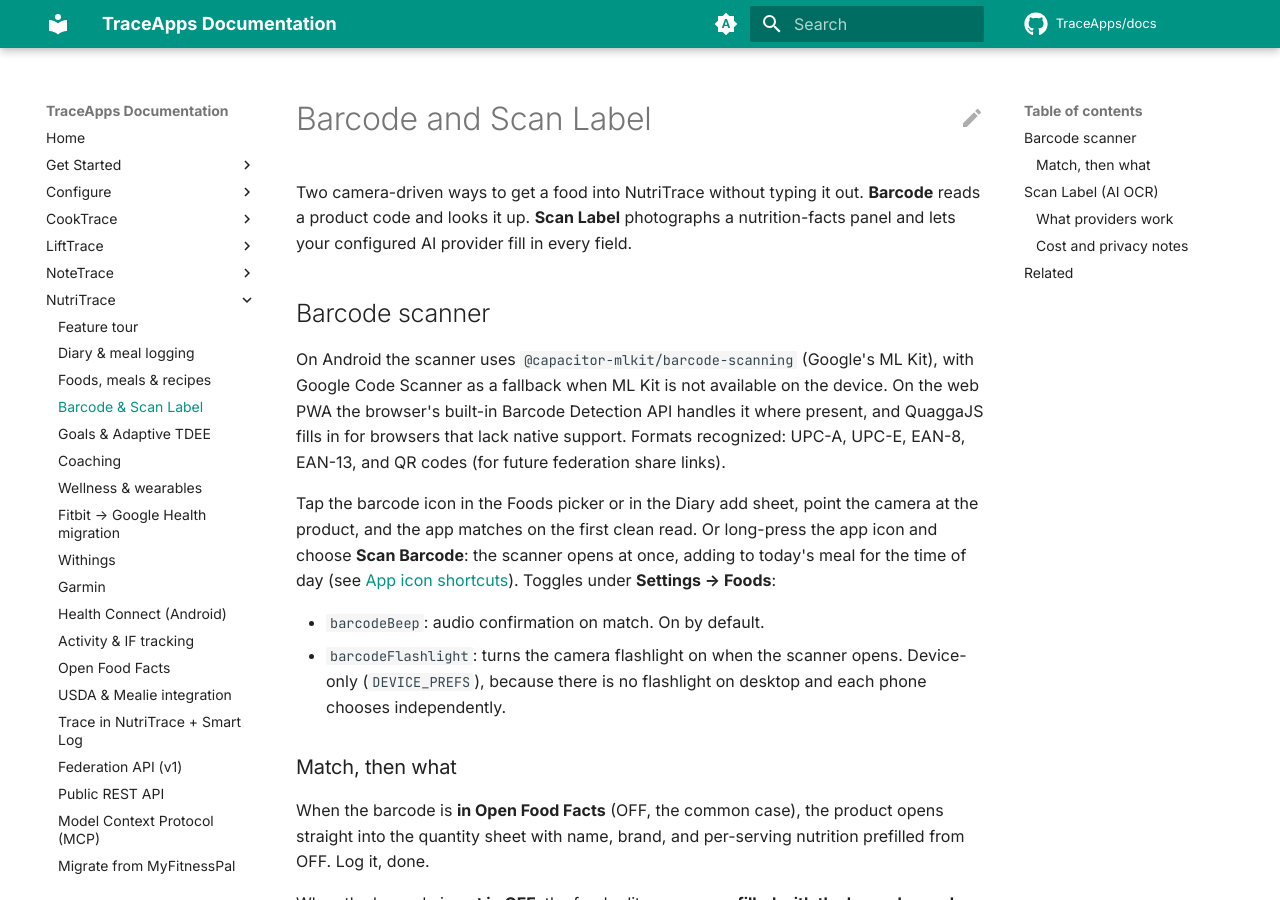
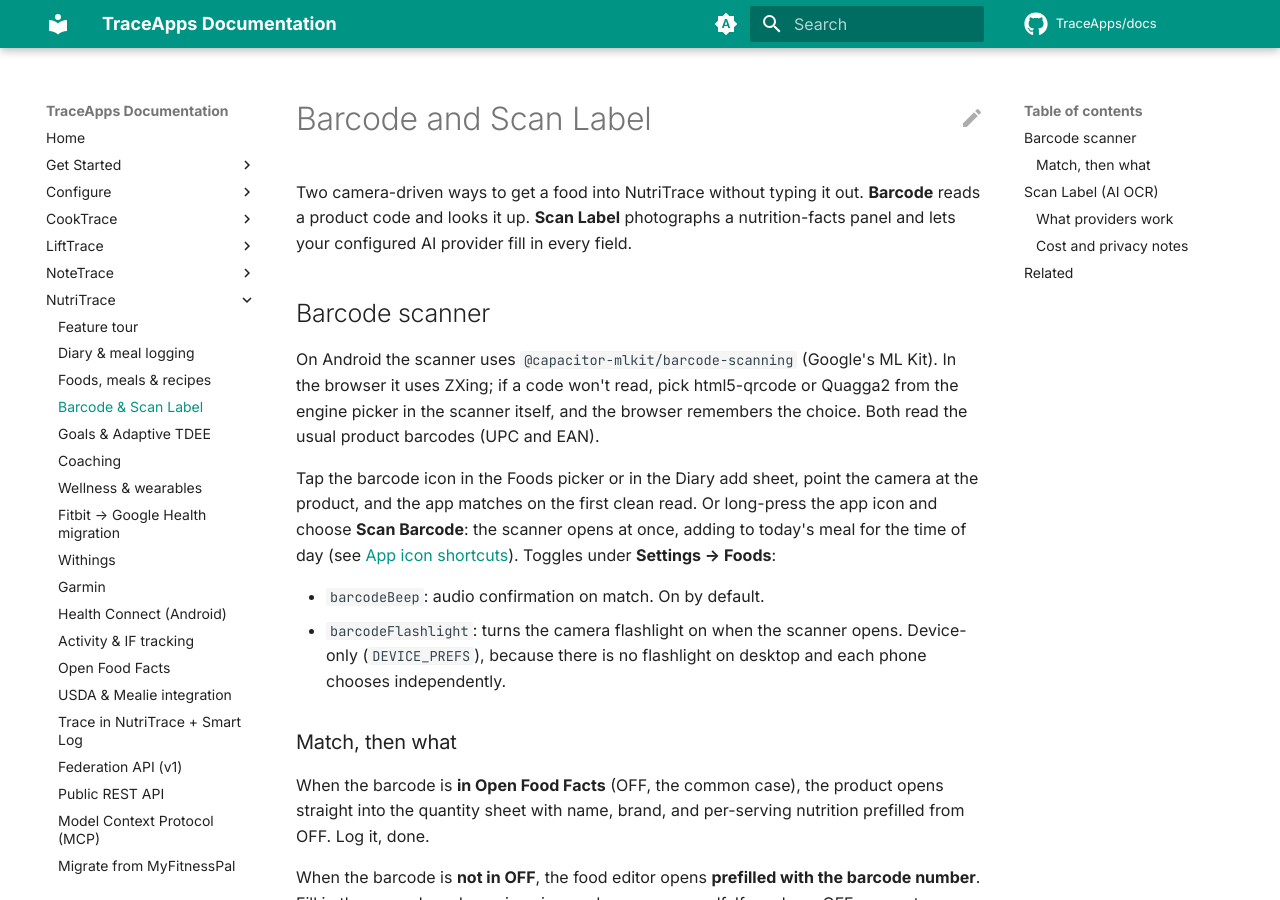
Before and after one commit to TraceApps/docs, an MkDocs documentation site: the page built from docs/nutritrace/scan.md, in a window 1280 px wide and 900 px high. Built offline with MkDocs 1.6.1 and Material for MkDocs 9.7.7, drawn with Linux system fonts in a browser that asks for light colours; comment, search, counter and statistics services are not loaded.

Commit message:
docs: the browser barcode scanner is ZXing, with html5-qrcode and Quagga2 to pick (cooktrace#103)

```diff
--- a/docs/nutritrace/scan.md
+++ b/docs/nutritrace/scan.md
@@ -4,7 +4,7 @@ Two camera-driven ways to get a food into NutriTrace without typing it out. **Ba
 
 ## Barcode scanner
 
-On Android the scanner uses `@capacitor-mlkit/barcode-scanning` (Google's ML Kit), with Google Code Scanner as a fallback when ML Kit is not available on the device. On the web PWA the browser's built-in Barcode Detection API handles it where present, and QuaggaJS fills in for browsers that lack native support. Formats recognized: UPC-A, UPC-E, EAN-8, EAN-13, and QR codes (for future federation share links).
+On Android the scanner uses `@capacitor-mlkit/barcode-scanning` (Google's ML Kit). In the browser it uses ZXing; if a code won't read, pick html5-qrcode or Quagga2 from the engine picker in the scanner itself, and the browser remembers the choice. Both read the usual product barcodes (UPC and EAN).
 
 Tap the barcode icon in the Foods picker or in the Diary add sheet, point the camera at the product, and the app matches on the first clean read. Or long-press the app icon and choose **Scan Barcode**: the scanner opens at once, adding to today's meal for the time of day (see [App icon shortcuts](diary.md#app-icon-shortcuts)). Toggles under **Settings → Foods**:
 
```
Also changed, not shown: docs/cooktrace/features.md (+1 -1 lines), docs/cooktrace/pantry.md (+1 -1 lines), docs/nutritrace/foods.md (+1 -1 lines).
